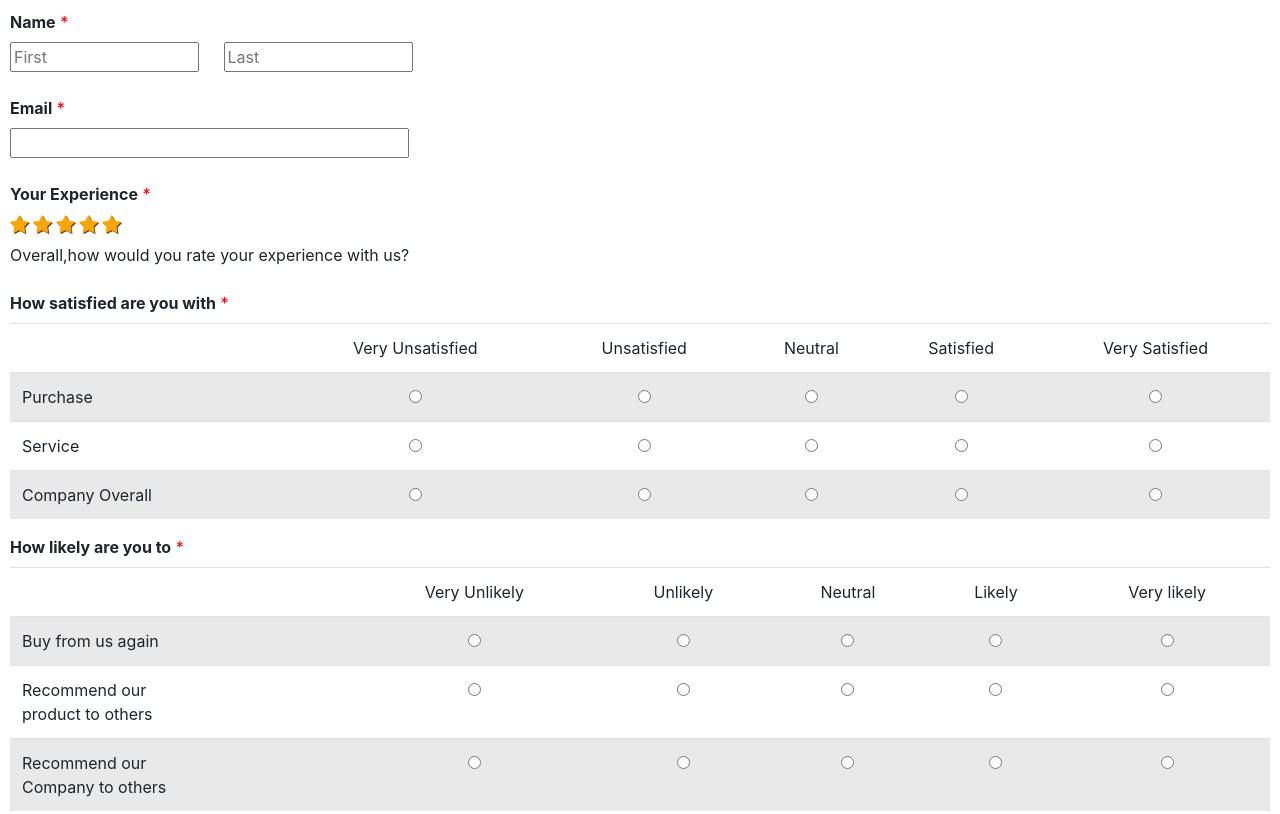
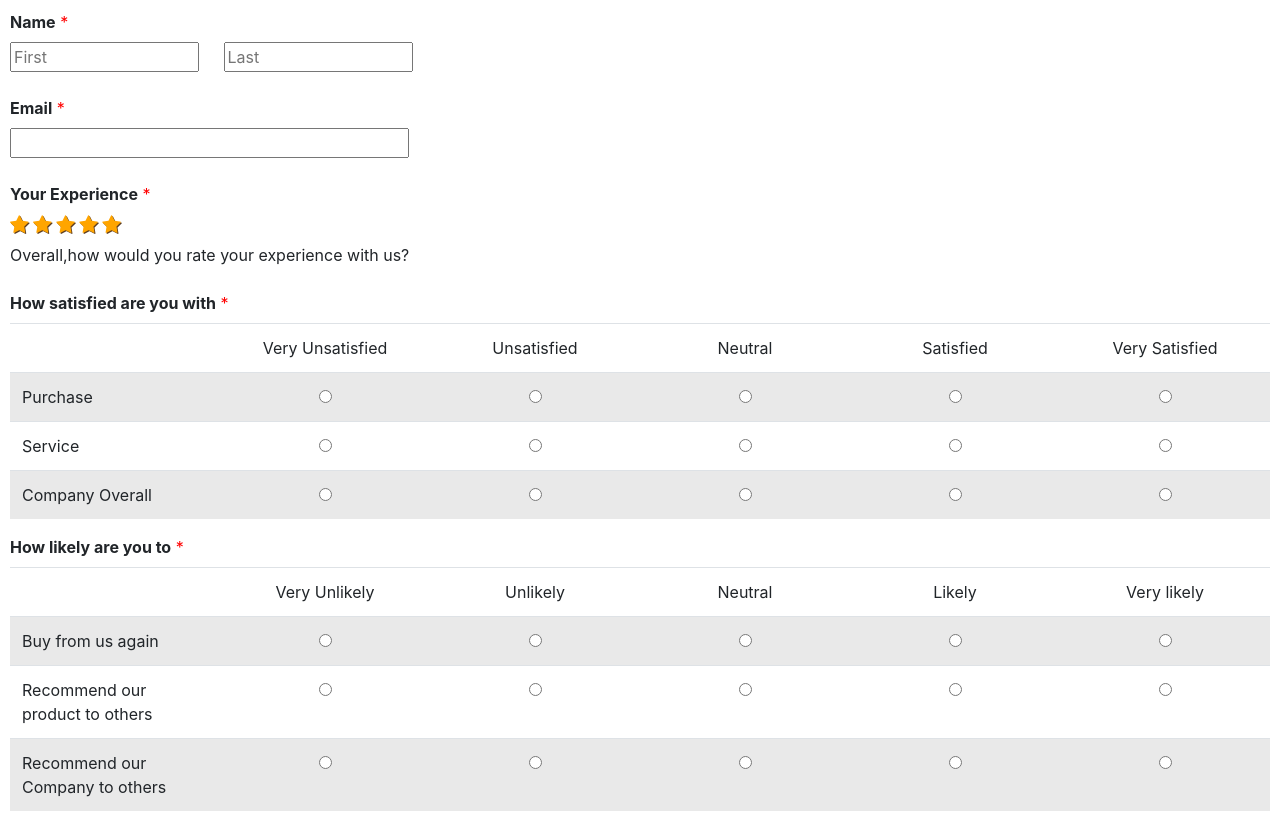
Before and after one commit to RambabuMS/Day-16-Q2, a plain HTML site: page index.html in a window 1280 px wide. Shown: the top 814 px of the page. Drawn offline with nearby package versions, Linux system fonts and the light colour scheme.

Commit message:
Update index.css

```diff
--- a/index.css
+++ b/index.css
@@ -40,3 +40,6 @@
 .left{
     text-align: left;
 }
+td{
+  width:16%;
+}
```
